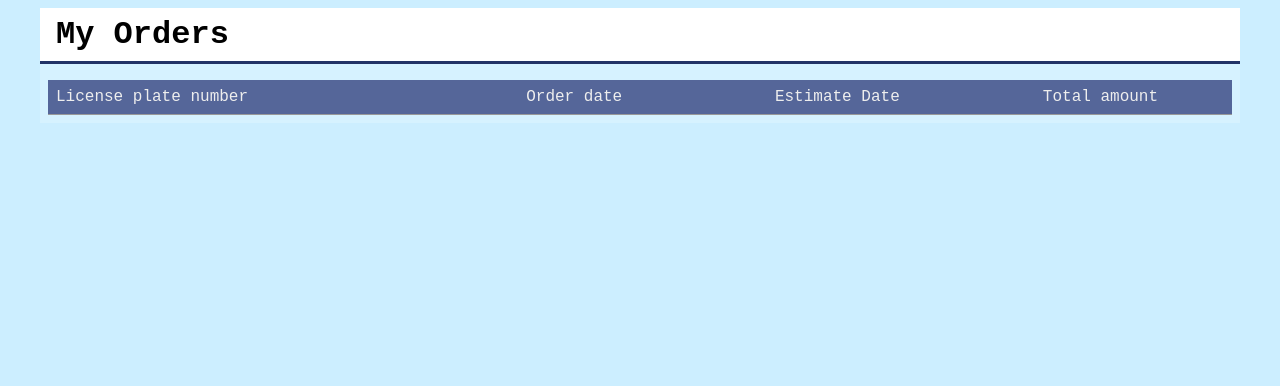
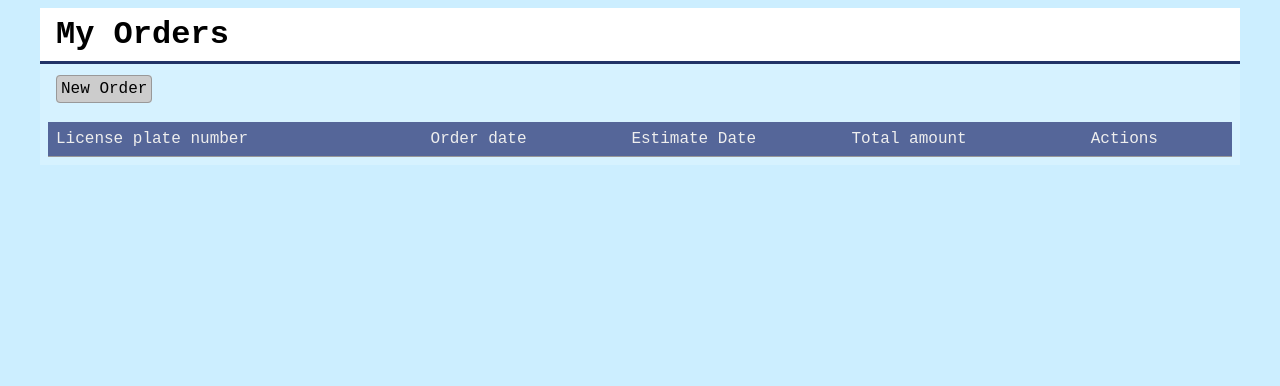
Before and after one commit to IngridaVaitkuviene/ptu5_django_autoservice, a Django app: page /my_orders/ in a window 1280 px wide. Shown: the part 34-420 px from the top of the page. Run offline with Django 4.2, Linux system fonts and the light colour scheme; the visitor is signed in with stand-in values (Sample User, id 1); data that the repository does not hold is empty.

Commit message:
user order created, update, delete

```diff
--- a/ptu5_autoservice/autoservice/static/autoservice/css/base.css
+++ b/ptu5_autoservice/autoservice/static/autoservice/css/base.css
@@ -127,7 +127,7 @@ table {
 }
 
 .my-orders-table {
-    grid-template-columns: 3fr 2fr 2fr 2fr;
+    grid-template-columns: 3fr 2fr 2fr 2fr 2fr;
 }
 
 .form-grid {
--- a/ptu5_autoservice/autoservice/templates/autoservice/user_order_list.html
+++ b/ptu5_autoservice/autoservice/templates/autoservice/user_order_list.html
@@ -2,16 +2,24 @@
 {% block title %}My Orders in {{ block.super }}{% endblock title %}
 {% block content %}
 <h1>My Orders</h1>
+<p><a class="button" href="{% url 'user_order_create' %}">New Order</a></p>
 <div class="table-grid my-orders-table">
     <div class="table-grid-cell dark">License plate number</div>
     <div class="table-grid-cell center dark">Order date</div>
     <div class="table-grid-cell center dark">Estimate Date</div>
     <div class="table-grid-cell center dark">Total amount</div>
+    <div class="table-grid-cell center dark">Actions</div>
     {% for order in order_list %}
     <div class="table-grid-cell">{{ order.car.plate_number }}</div>
         <div class="table-grid-cell center">{{ order.date }}</div>
         <div class="table-grid-cell center{% if order.is_overdue %} overdue{% endif %}">{{ order.estimate_date }}</div>
         <div class="table-grid-cell center">{{ order.total_sum }}</div>
+        <div class="table-grid-cell center">
+            {% if order.status == 'n' %}
+                <a class="button" href="{% url 'user_order_update' order.pk %}">Pay advance</a>
+                <a class="button" href="{% url 'user_order_delete' order.pk %}">Cancel</a>
+            {% endif %}
+        </div>
     {% endfor %}
 </div>
 {% endblock content %}
--- a/ptu5_autoservice/autoservice/urls.py
+++ b/ptu5_autoservice/autoservice/urls.py
@@ -8,4 +8,7 @@ urlpatterns = [
     path('orders/', views.OrderlistView.as_view(), name='orders'),
     path('order/<int:pk>/', views.OrderDetailView.as_view(), name='order'),
     path('my_orders/', views.UserOrderListView.as_view(), name='user_orders'),
+    path('create_new_order/', views.UserOrderCreateView.as_view(), name='user_order_create'),
+    path('update_order/<int:pk>/', views.UserOrderUpdateView.as_view(), name='user_order_update'),
+    path('cancel_order/<int:pk>/', views.UserOrderDeleteView.as_view(), name='user_order_delete'),
 ]
--- a/ptu5_autoservice/autoservice/views.py
+++ b/ptu5_autoservice/autoservice/views.py
@@ -1,13 +1,13 @@
 from django.shortcuts import render, get_object_or_404
 from django.http import HttpResponse
 from . models import Car, Service, Order
-from django.views.generic import ListView, DetailView
+from django.views.generic import ListView, DetailView, CreateView, UpdateView, DeleteView
 from django.core.paginator import Paginator
 from django.db.models import Q
-from django.contrib.auth.mixins import LoginRequiredMixin
+from django.contrib.auth.mixins import LoginRequiredMixin, UserPassesTestMixin
 from django.views.generic.edit import FormMixin
-from .forms import OrderReviewForm
-from django.urls import reverse
+from .forms import OrderReviewForm, UserOrderForm, UserOrderUpdateForm
+from django.urls import reverse, reverse_lazy
 from django.contrib import messages
 
 # Create your views here.
@@ -91,13 +91,69 @@ class OrderDetailView(FormMixin,DetailView):
         }
 
 
-
 class UserOrderListView(LoginRequiredMixin, ListView):
     model = Order
     template_name = 'autoservice/user_order_list.html'
-    paginate_by = 5
 
     def get_queryset(self):
         queryset = super().get_queryset()
         queryset = queryset.filter(reader=self.request.user)
         return queryset
+
+
+class UserOrderCreateView(LoginRequiredMixin, CreateView):
+    model = Order
+    # fields = ('car', 'estimate_date', )
+    form_class = UserOrderForm
+    template_name = 'autoservice/user_order_form.html'
+    success_url = reverse_lazy('user_orders')
+
+    def form_valid(self, form):
+        form.instance.reader = self.request.user
+        form.instance.status = 'n'
+        messages.success(self.request, 'New order created.')
+        return super().form_valid(form)
+
+
+class UserOrderUpdateView(LoginRequiredMixin, UserPassesTestMixin, UpdateView):
+    model = Order
+    # fields = ('car', 'estimate_date')
+    form_class = UserOrderUpdateForm
+    template_name = 'autoservice/user_order_form.html'
+    success_url = reverse_lazy('user_orders')
+
+    def form_valid(self, form):
+        form.instance.reader = self.request.user
+        form.instance.status = 'a'
+        messages.success(self.request, 'Order updated/Paid in advance.')
+        return super().form_valid(form)
+
+    def test_func(self):
+        order = self.get_object()
+        return self.request.user == order.reader
+
+    def get_context_data(self, **kwargs):
+        context = super().get_context_data(**kwargs)
+        if self.get_object().status == 'n':
+            context['action'] = 'Pay'
+        else:
+            context['action'] = 'New'
+        return context
+
+
+class UserOrderDeleteView(LoginRequiredMixin, UserPassesTestMixin, DeleteView):
+    model = Order
+    template_name = 'autoservice/user_order_delete.html'
+    success_url = reverse_lazy('user_orders')
+
+    def test_func(self):
+        order = self.get_object()
+        return self.request.user == order.reader
+
+    def form_valid(self, form):
+        order = self.get_object()
+        if order.status == 'a':
+            messages.success(self.request, 'Order paid in advanced')
+        else:
+            messages.success(self.request, 'Order cancelled.')
+        return super().form_valid(form)
```
Also changed, not shown: ptu5_autoservice/autoservice/forms.py (+19 -1 lines), ptu5_autoservice/autoservice/templates/autoservice/user_order_delete.html (added, +13 -0 lines), ptu5_autoservice/autoservice/templates/autoservice/user_order_form.html (added, +11 -0 lines).
